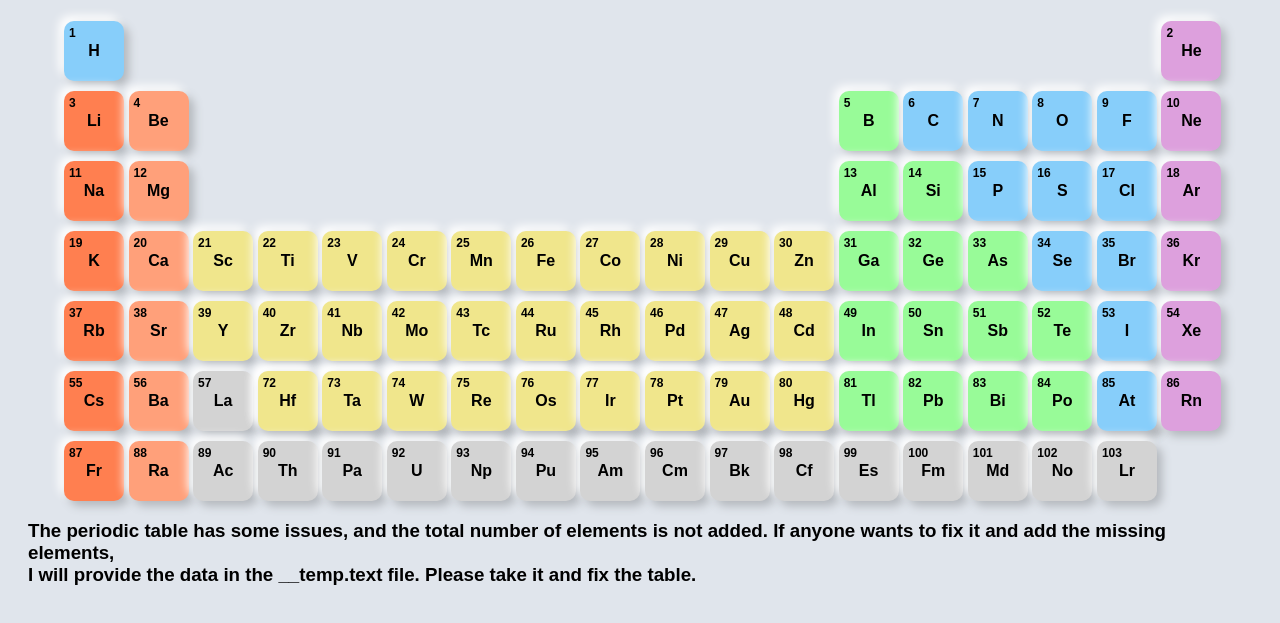
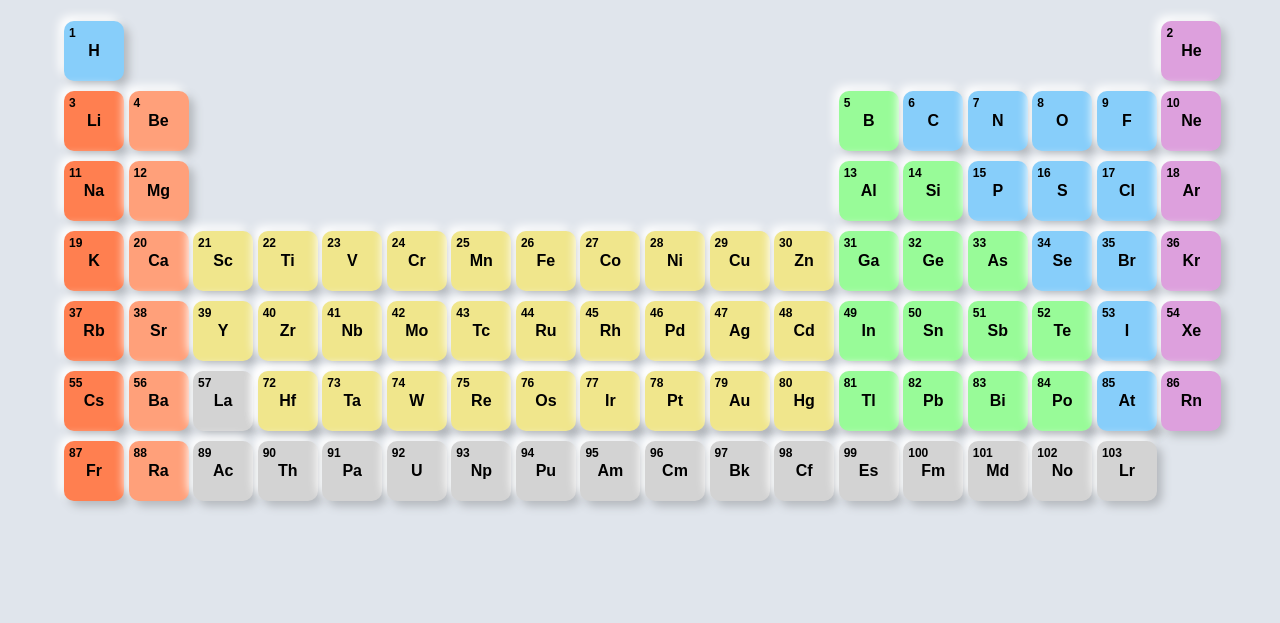
Before and after one commit to ranjeetdakshvanshi/TestSeries-JavaScript, a plain HTML site: page test05/index.html in a window 1280 px wide. Shown: the part 107-730 px from the top of the page. Drawn offline with Linux system fonts and the light colour scheme.

Commit message:
Update index.html

```diff
--- a/test05/index.html
+++ b/test05/index.html
@@ -9,7 +9,6 @@
   <body>
     <h1>Periodic Table</h1>
     <div class="table" id="periodicTable"></div>
-    <h3>The periodic table has some issues, and the total number of elements is not added. If anyone wants to fix it and add the missing elements,<br> I will provide the data in the __temp.text file. Please take it and fix the table.</h3>
     <script  src="/src/main.js"></script>
   </body>
 </html>
```
